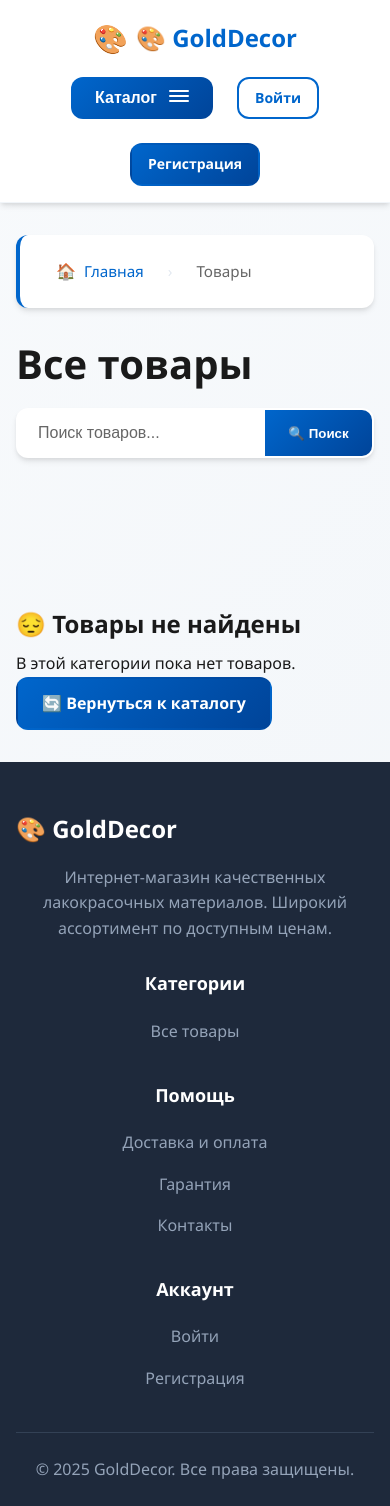
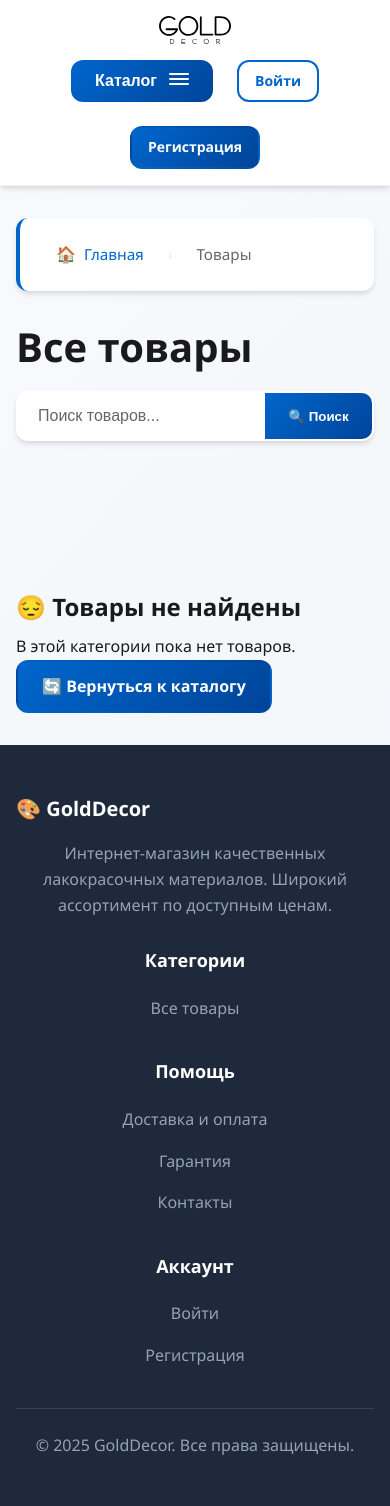
Before and after one commit to ArtemRuslanovich/golddekor, a Django app: page / in a window 390 px wide. After the commit the page ends 1455 px from the top, so only its background shows below. Run offline with Django 5.2, Linux system fonts and the light colour scheme; data that the repository does not hold is empty.

Commit message:
edit logo from text to logo svg

```diff
--- a/web/apps/catalog/templates/catalog/base.html
+++ b/web/apps/catalog/templates/catalog/base.html
@@ -16,7 +16,8 @@
     <header class="navbar">
         <div class="container">
             <a href="{% url 'catalog:product_list' %}" class="navbar-brand">
-                🎨 GoldDecor
+                <img src="{% static 'img/logo.svg' %}" alt="GoldDecor" class="navbar-logo">
+                <span class="navbar-brand-text">GoldDecor</span>
             </a>
 
             <nav class="nav-links">
--- a/web/static/css/style.css
+++ b/web/static/css/style.css
@@ -146,12 +146,55 @@ a:hover {
     color: var(--accent) !important;
     display: flex;
     align-items: center;
-    gap: 0.5rem;
-}
-
-.navbar-brand::before {
-    content: '🎨';
-    font-size: 1.75rem;
+    gap: 0.75rem;
+    text-decoration: none;
+    transition: var(--transition);
+}
+
+.navbar-logo {
+    height: 40px;
+    width: auto;
+    object-fit: contain;
+    transition: var(--transition);
+}
+
+.navbar-brand-text {
+    font-weight: 800;
+    font-size: 1.5rem;
+    background: var(--accent-gradient);
+    -webkit-background-clip: text;
+    -webkit-text-fill-color: transparent;
+    background-clip: text;
+}
+
+.navbar-brand:hover .navbar-logo {
+    transform: scale(1.05);
+}
+
+/* Адаптивность для логотипа */
+@media (max-width: 768px) {
+    .navbar-logo {
+        height: 32px;
+    }
+
+    .navbar-brand-text {
+        font-size: 1.25rem;
+    }
+
+    .footer-logo {
+        height: 24px;
+    }
+}
+
+@media (max-width: 480px) {
+    .navbar-brand-text {
+        display: none;
+        /* Скрываем текст на очень маленьких экранах */
+    }
+
+    .navbar-logo {
+        height: 28px;
+    }
 }
 
 .nav-links {
@@ -1169,13 +1212,20 @@ footer {
     margin-bottom: 2rem;
 }
 
+.footer-logo {
+    height: 30px;
+    width: auto;
+    margin-right: 0.5rem;
+    vertical-align: middle;
+}
+
 .footer-brand {
-    font-size: 1.5rem;
-    font-weight: 800;
+    font-size: 1.25rem;
+    font-weight: 700;
     margin-bottom: 1rem;
     display: flex;
     align-items: center;
-    gap: 0.5rem;
+    color: var(--text-light);
 }
 
 .footer-description {
```
Also changed, not shown: web/static/img/logo.svg (added).
